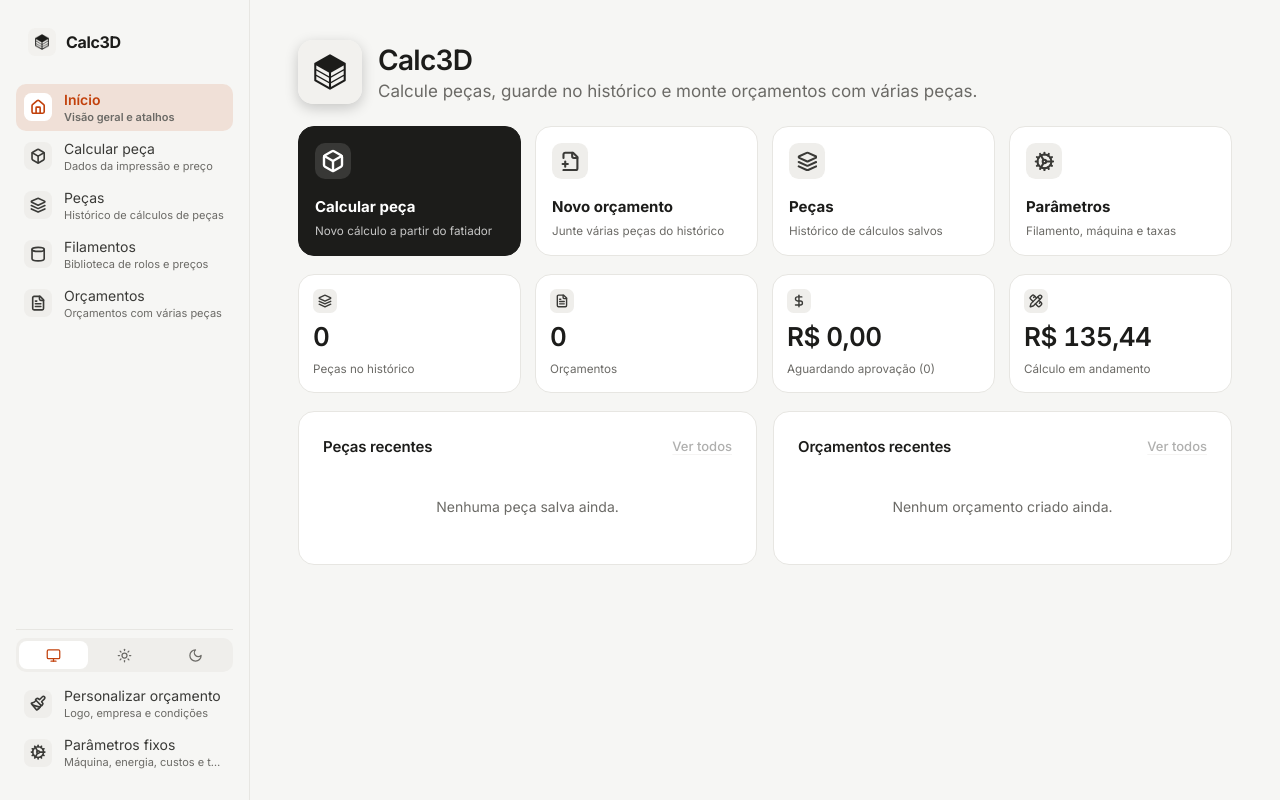
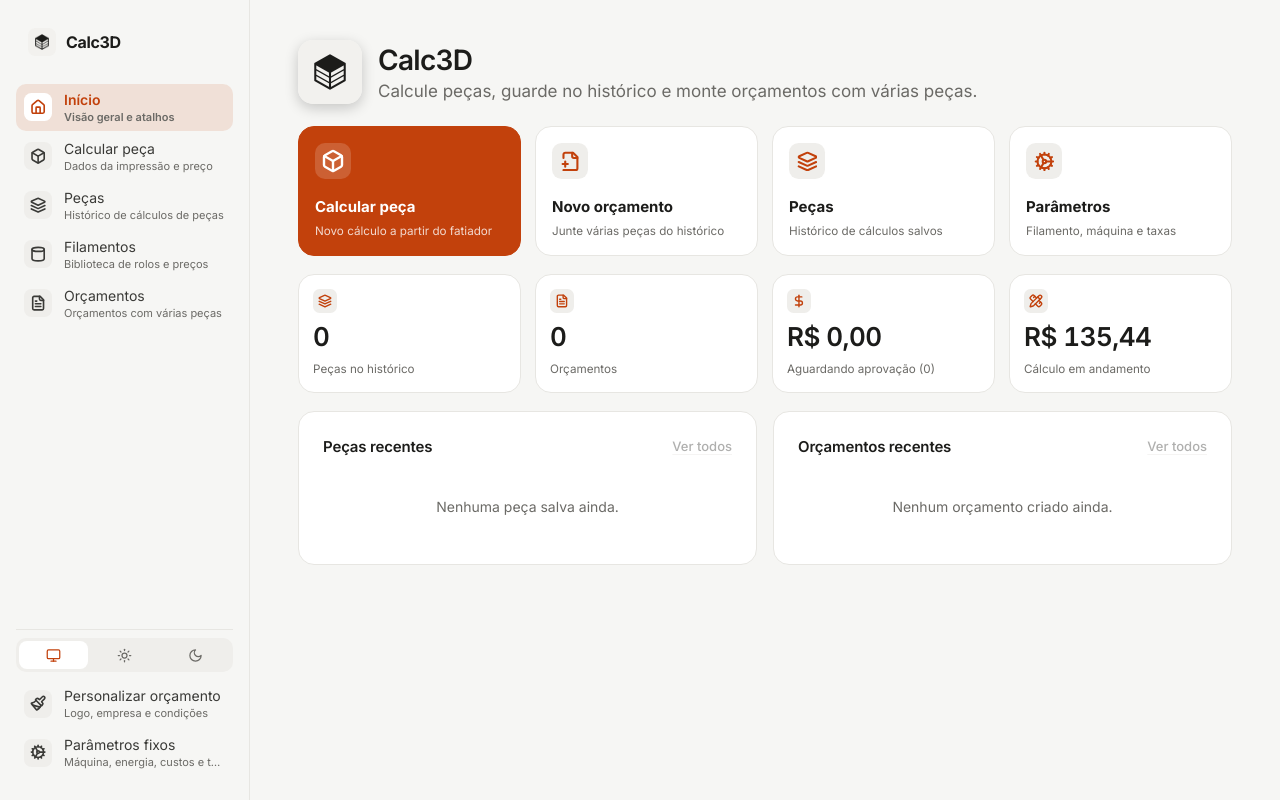
Before and after one commit to hceregatti/Calc3D, a React (Vite) app in the folder web/: page / in a window 1280 px wide. Built offline with nearby package versions, Linux system fonts and the light colour scheme.

Commit message:
style: destaques da tela Início na terracota

```diff
--- a/web/src/design-system.css
+++ b/web/src/design-system.css
@@ -227,12 +227,13 @@ body { background: var(--bg); }
   box-shadow: none;
 }
 .action-card.prominent {
-  background: var(--c-ink) !important;      /* anula o gradiente inline */
-  border-color: var(--c-ink);
-  color: var(--c-surface);
+  background: var(--c-accent) !important;   /* anula o gradiente inline */
+  border-color: var(--c-accent);
+  color: var(--c-on-accent);
 }
-.action-card.prominent small { color: color-mix(in srgb, var(--c-surface) 75%, transparent); }
-.action-icon { background: color-mix(in srgb, var(--c-surface) 12%, transparent); border-radius: var(--radius-md); }
+.action-card.prominent small { color: color-mix(in srgb, var(--c-on-accent) 80%, transparent); }
+.action-icon { background: color-mix(in srgb, var(--c-on-accent) 16%, transparent); border-radius: var(--radius-md); }
+.action-card:not(.prominent) .badge, .stat .badge { color: var(--c-accent) !important; }
 
 
 /* --------------------------------------------------------------------------
```
Also changed, not shown: 1 other file (tests, documents, lock files or other folders).
